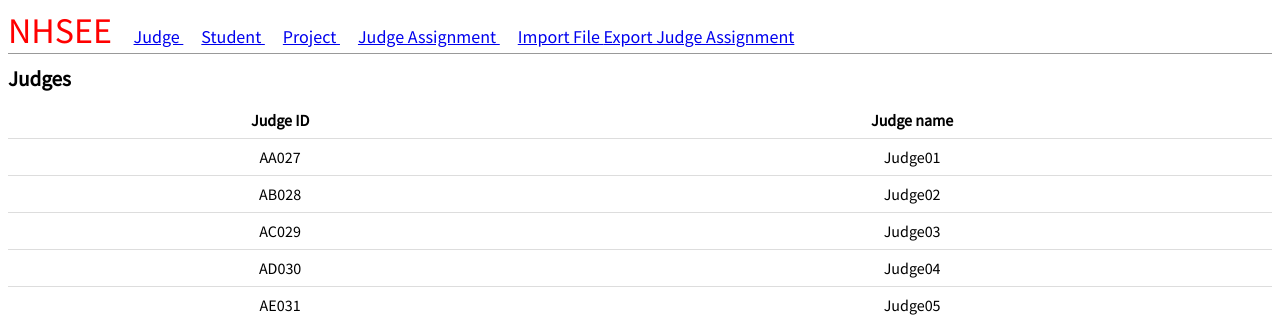
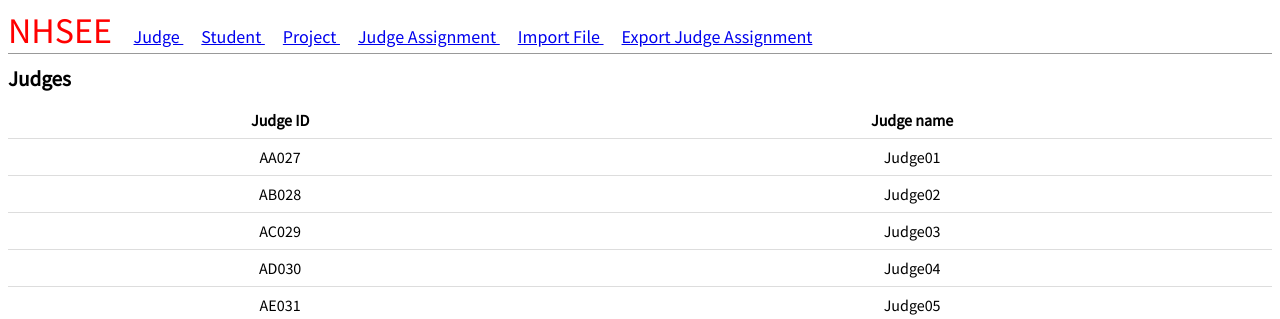
Before and after one commit to alextenczar/3-julian-alex, a Django app: page /display_judges/ in a window 1280 px wide. Shown: the top 319 px of the page. Run offline with Django 3.2, Linux system fonts and the light colour scheme; data comes from the database, SQL or seed files in the repository.

Commit message:
display adjusted (added space between buttons)

```diff
--- a/scoring/templates/base.html
+++ b/scoring/templates/base.html
@@ -19,7 +19,7 @@
                     <a href="{% url 'display_projects' %}" role="button" class="b"> Project </a>
                     <a href="{% url 'display_judge_assignments' %}" role="button" class="b"> Judge Assignment </a>
                     <a href="{% url 'import_file' %}" role="button" class="b"> Import File </a>
-                    <a href="{% url 'export_jugde_assignment' %}">Export Judge Assignment</a>
+                    <a href="{% url 'export_jugde_assignment' %}" role="button" class="b">Export Judge Assignment</a>
             </div>
         </header>
         <div>
```
